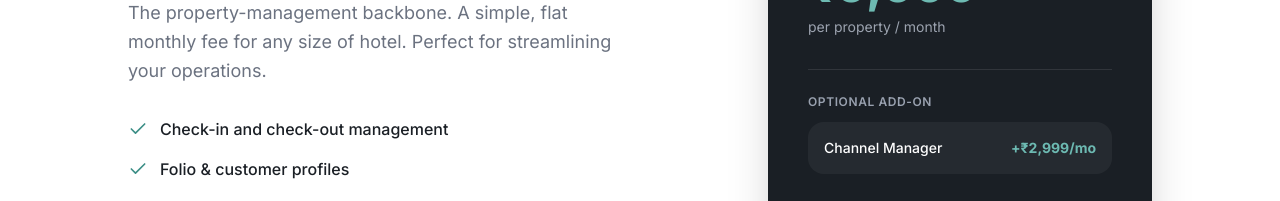
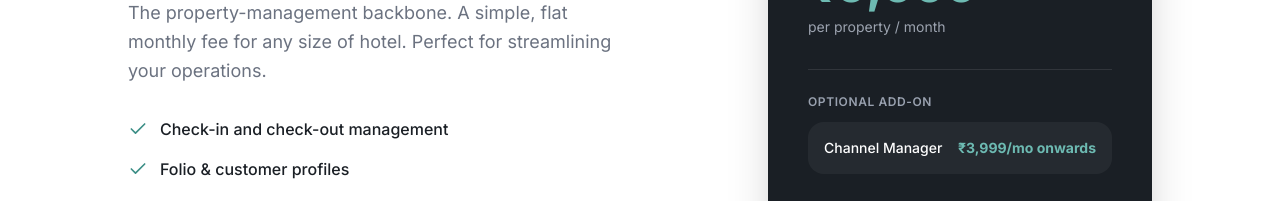
Before and after one commit to SOYL-AI/soyl-cloud, a Next.js app: page /pricing in a window 1280 px wide. Shown: the part 2400-2601 px from the top of the page. Built offline with nearby package versions, Linux system fonts and the light colour scheme.

Commit message:
Update Channel Manager add-on price

```diff
--- a/src/app/pricing/page.tsx
+++ b/src/app/pricing/page.tsx
@@ -192,7 +192,7 @@ export default function PricingPage() {
                   <h4 className="font-semibold text-xs mb-3 uppercase tracking-wider text-gray-400">Optional Add-on</h4>
                   <div className="flex justify-between items-center bg-white/5 p-4 rounded-xl">
                     <span className="text-sm font-medium">Channel Manager</span>
-                    <span className="text-sm font-bold text-[var(--color-soyl-mint)]">+₹2,999/mo</span>
+                    <span className="text-sm font-bold text-[var(--color-soyl-mint)]">₹3,999/mo onwards</span>
                   </div>
                 </div>
 
```
